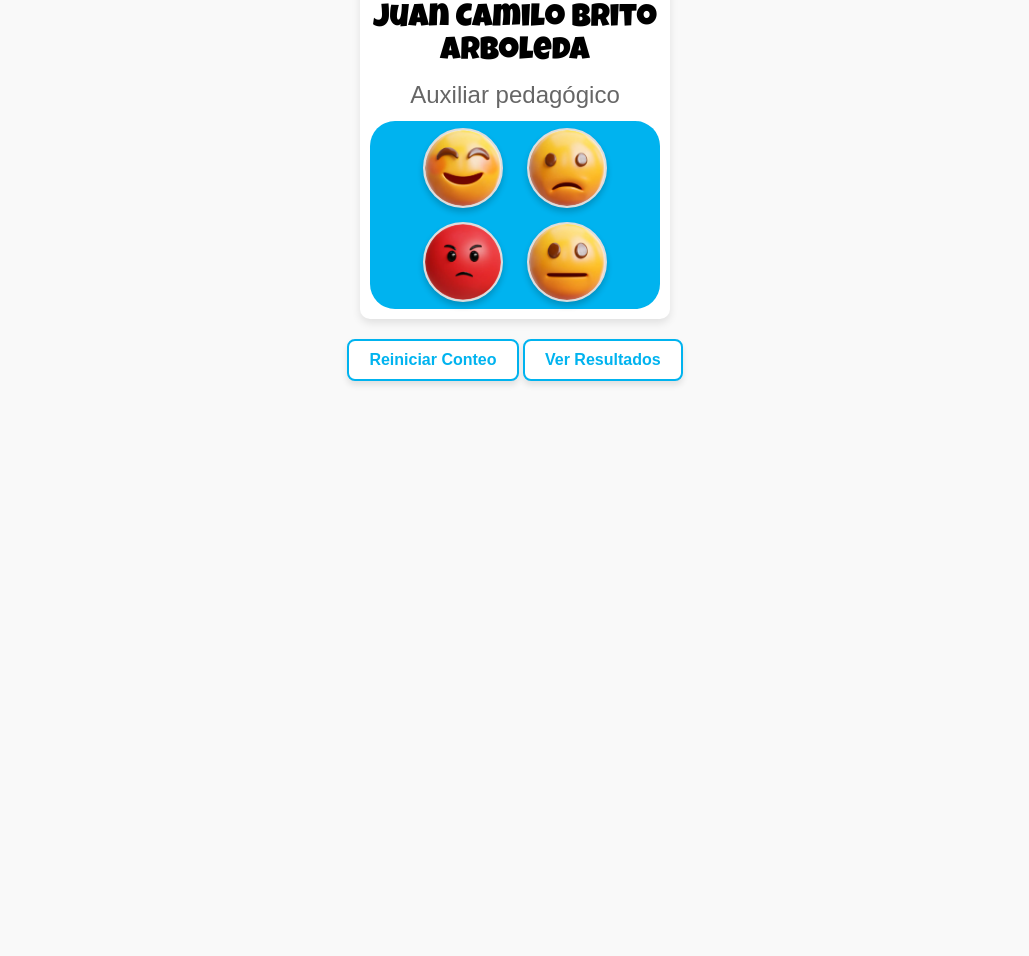
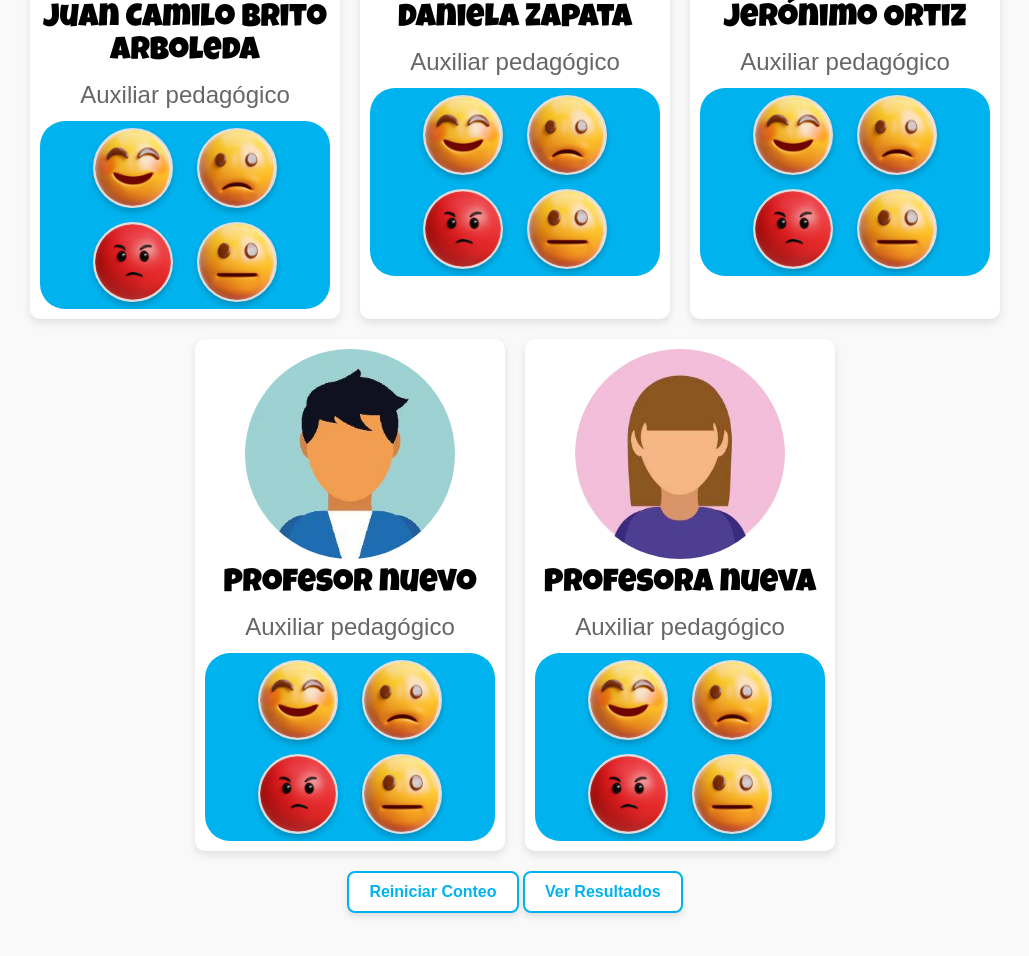
Before and after one commit to juanpfrancos/Kumon-EmotioApp, a plain HTML site: page index.html in a window 1280 px wide. Shown: the part 1441-2397 px from the top of the page, without its empty margins (125-1154 px from the left). Before the commit the page ends 2261 px from the top, so only its background shows below. Drawn offline with Linux system fonts and the light colour scheme.

Commit message:
Add new images and cards.

```diff
--- a/index.html
+++ b/index.html
@@ -126,6 +126,70 @@
         </div>
       </div>
     </div>
+    <div class="card">
+      <img src="img/08.jpg" alt="Daniela Zapata" class="profile-img">
+      <h1 class="luckiest-guy-regular">Daniela Zapata</h1>
+      <p class="role">Auxiliar pedagógico</p>
+      <div class="emojis">
+        <div class="emoji-row">
+          <button class="btn emoji-btn emoji" style="background-image: url('img/smile.webp');" data-emoji="😊"></button>
+          <button class="btn emoji-btn emoji" style="background-image: url('img/sad.webp');" data-emoji="🙁"></button>
+        </div>
+        <div class="emoji-row">
+          <button class="btn emoji-btn emoji" style="background-image: url('img/ungry.webp');" data-emoji="😡"></button>
+          <button class="btn emoji-btn emoji" style="background-image: url('img/neutral.webp');"
+            data-emoji="😐"></button>
+        </div>
+      </div>
+    </div>
+    <div class="card">
+      <img src="img/09.jpg" alt="Jerónimo Ortiz" class="profile-img">
+      <h1 class="luckiest-guy-regular">Jerónimo Ortiz</h1>
+      <p class="role">Auxiliar pedagógico</p>
+      <div class="emojis">
+        <div class="emoji-row">
+          <button class="btn emoji-btn emoji" style="background-image: url('img/smile.webp');" data-emoji="😊"></button>
+          <button class="btn emoji-btn emoji" style="background-image: url('img/sad.webp');" data-emoji="🙁"></button>
+        </div>
+        <div class="emoji-row">
+          <button class="btn emoji-btn emoji" style="background-image: url('img/ungry.webp');" data-emoji="😡"></button>
+          <button class="btn emoji-btn emoji" style="background-image: url('img/neutral.webp');"
+            data-emoji="😐"></button>
+        </div>
+      </div>
+    </div>
+    <div class="card">
+      <img src="img/10.jpg" alt="Profesor nuevo" class="profile-img">
+      <h1 class="luckiest-guy-regular">Profesor nuevo</h1>
+      <p class="role">Auxiliar pedagógico</p>
+      <div class="emojis">
+        <div class="emoji-row">
+          <button class="btn emoji-btn emoji" style="background-image: url('img/smile.webp');" data-emoji="😊"></button>
+          <button class="btn emoji-btn emoji" style="background-image: url('img/sad.webp');" data-emoji="🙁"></button>
+        </div>
+        <div class="emoji-row">
+          <button class="btn emoji-btn emoji" style="background-image: url('img/ungry.webp');" data-emoji="😡"></button>
+          <button class="btn emoji-btn emoji" style="background-image: url('img/neutral.webp');"
+            data-emoji="😐"></button>
+        </div>
+      </div>
+    </div>
+    <div class="card">
+      <img src="img/11.jpg" alt="Profesora nueva" class="profile-img">
+      <h1 class="luckiest-guy-regular">Profesora nueva</h1>
+      <p class="role">Auxiliar pedagógico</p>
+      <div class="emojis">
+        <div class="emoji-row">
+          <button class="btn emoji-btn emoji" style="background-image: url('img/smile.webp');" data-emoji="😊"></button>
+          <button class="btn emoji-btn emoji" style="background-image: url('img/sad.webp');" data-emoji="🙁"></button>
+        </div>
+        <div class="emoji-row">
+          <button class="btn emoji-btn emoji" style="background-image: url('img/ungry.webp');" data-emoji="😡"></button>
+          <button class="btn emoji-btn emoji" style="background-image: url('img/neutral.webp');"
+            data-emoji="😐"></button>
+        </div>
+      </div>
+    </div>
   </div>
 
   <div class="botones center-align">
```
Also changed, not shown: img/05.jpg, img/06.jpg, img/07.jpg, img/08.jpg (added), img/09.jpg (added), img/10.jpg (added), img/11.jpg (added).
